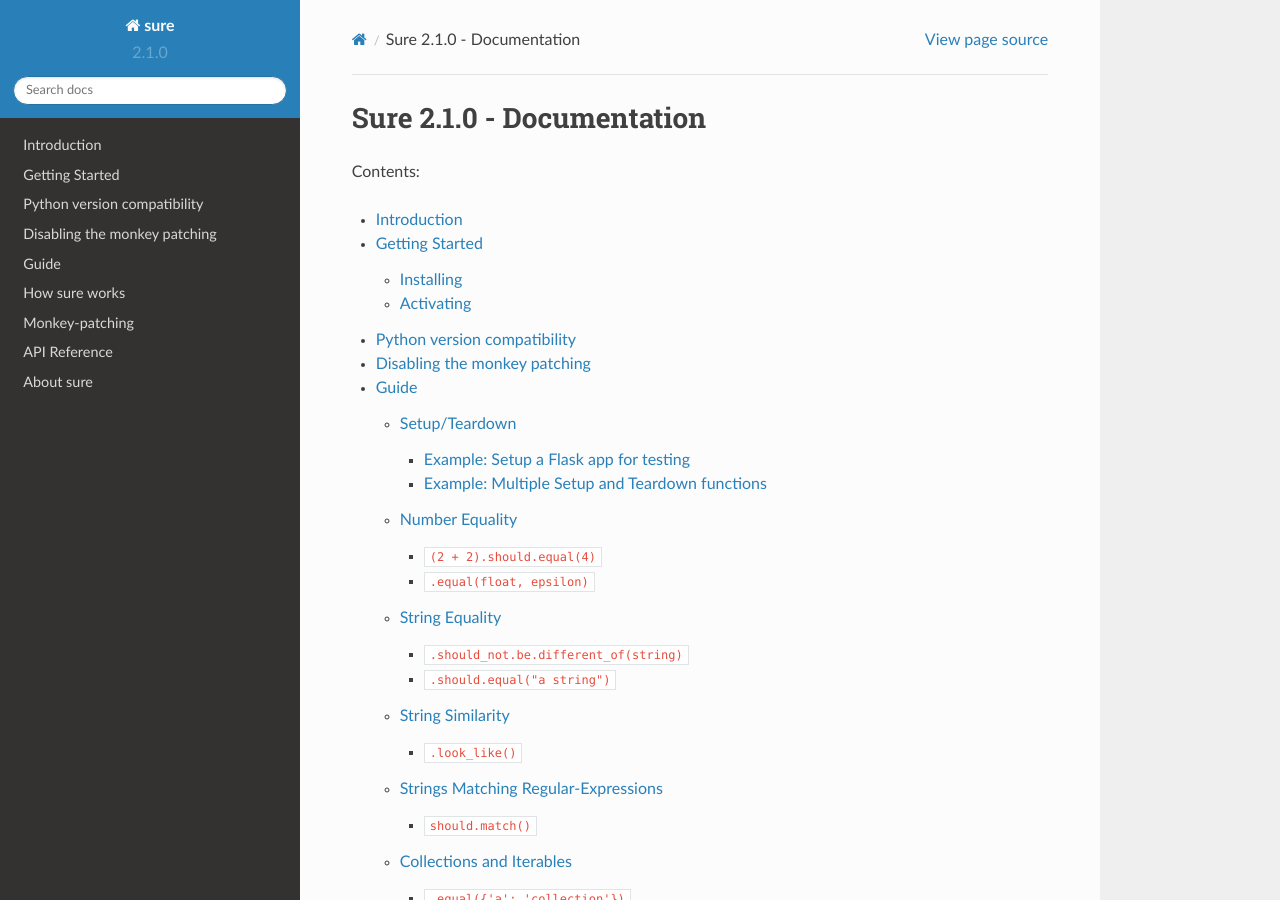
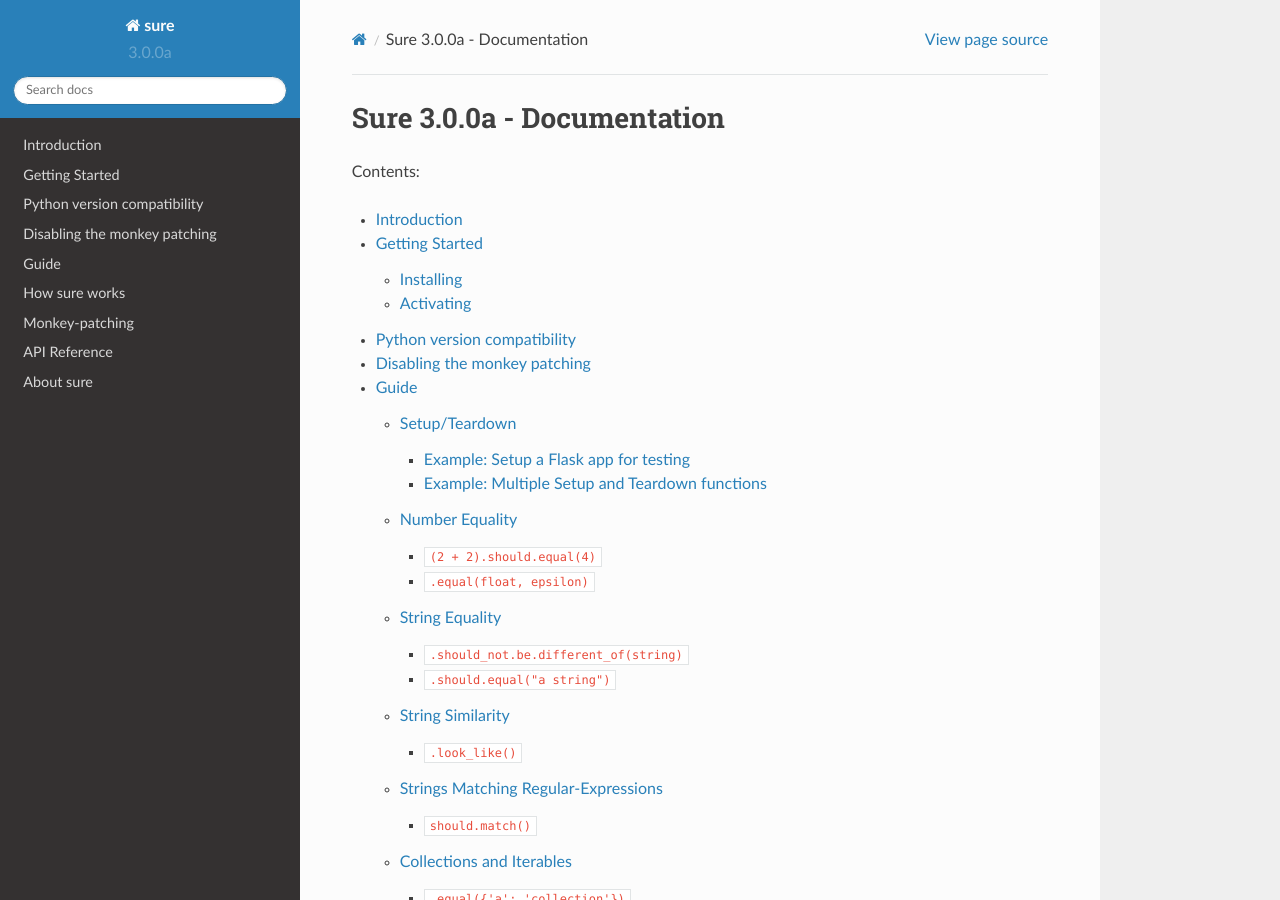
Before and after one commit to gabrielfalcao/sure, a Sphinx documentation site: the page built from docs/source/index.rst, in a window 1280 px wide and 900 px high. Built offline with Sphinx 7.4.7 and the Read the Docs theme 2.0.0, drawn with Linux system fonts in a browser that asks for light colours; formulas are drawn with MathJax 3; some of the changed text lies outside the part shown.

Commit message:
presents more docs

```diff
--- a/docs/source/conf.py
+++ b/docs/source/conf.py
@@ -1,6 +1,7 @@
 import sys
 import os
 import sphinx_rtd_theme
+os.environ['SURE_DISABLE_NEW_SYNTAX'] = 'true'
 
 extensions = [
     "sphinx.ext.autodoc",
@@ -13,22 +14,21 @@ extensions = [
     "sphinx.ext.viewcode",
 ]
 
-templates_path = ["sure_docs_templates"]
 source_suffix = ".rst"
 master_doc = "index"
 project = "sure"
 copyright = "2015-2023, Gabriel Falcão"
 author = "Gabriel Falcão"
-version = "2.1.0"
-release = "2.1.0"
-language = None
+version = "3.0.0a"
+release = "3.0.0a"
+language = 'en'
 exclude_patterns = []
 pygments_style = "sphinx"
 todo_include_todos = True
 
 html_theme = "sphinx_rtd_theme"
 html_theme_path = [sphinx_rtd_theme.get_html_theme_path()]
-html_static_path = ["sure_docs_static"]
+# html_static_path = ["_static"]
 htmlhelp_basename = "sure_"
 latex_elements = {}
 latex_documents = [
@@ -42,8 +42,8 @@ texinfo_documents = [
         "Sure Documentation",
         author,
         "Sure",
-        "One line description of project.",
-        "Miscellaneous",
+        "utility belt for automated testing in python for python.",
+        "Automated Testing",
     ),
 ]
 epub_title = project
```
Also changed, not shown: docs/source/api-reference.rst (+93 -14 lines), docs/source/guide.rst (+18 -18 lines), 1 other file.
